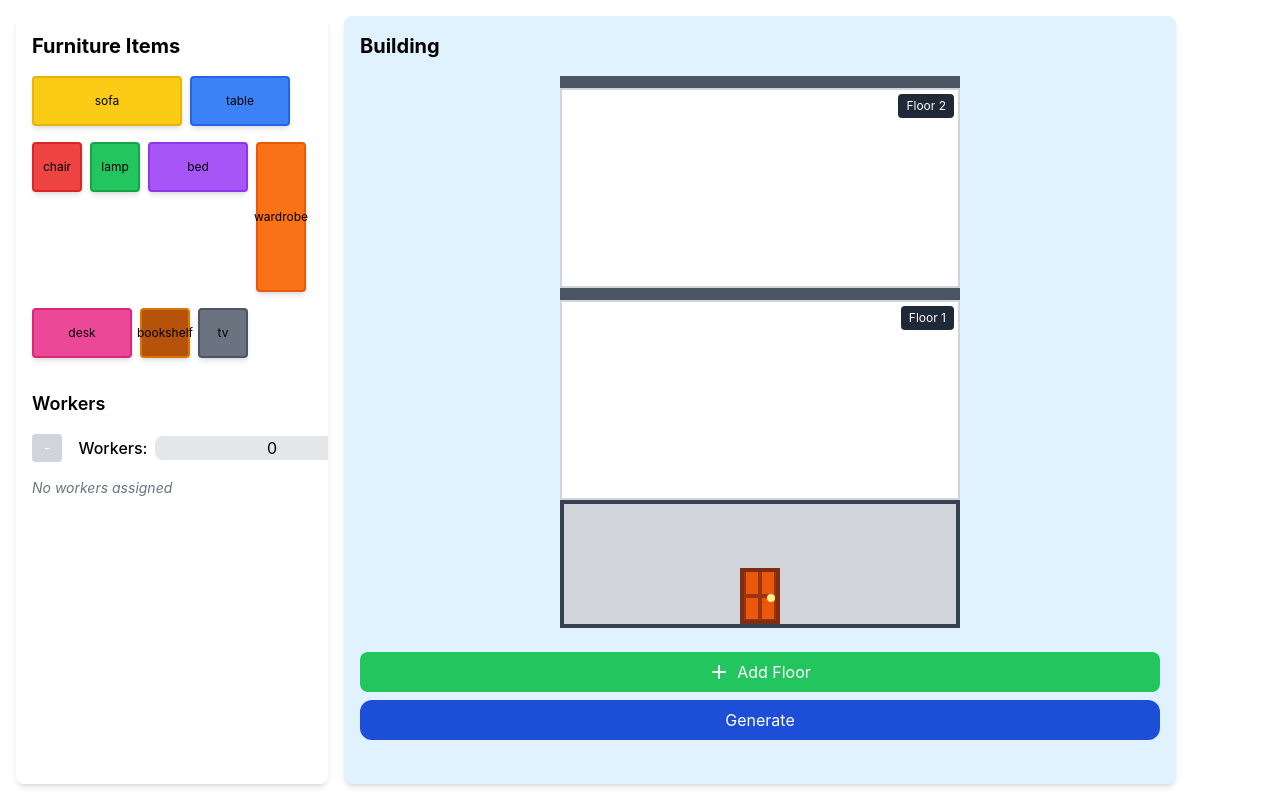
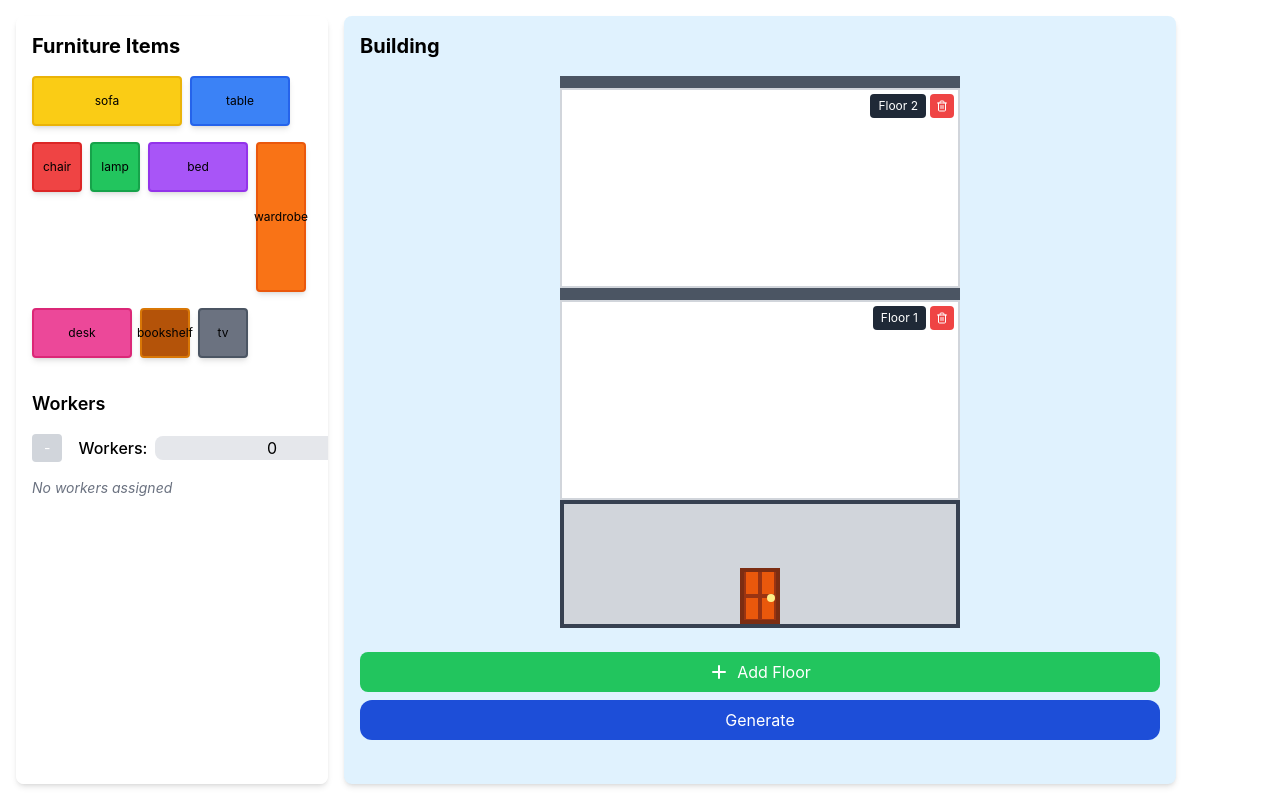
Before and after one commit to ghi-la/ToC-Project-Movers, a React (Create React App) app in the folder frontend/: page / in a window 1280 px wide. Both pictures are taken after a click on the button "Add Floor". Built offline with nearby package versions, Linux system fonts and the light colour scheme.

Commit message:
added delete floors

```diff
--- a/frontend/src/App.tsx
+++ b/frontend/src/App.tsx
@@ -192,6 +192,23 @@ export default function App() {
     setFloors([...floors, { id: newFloorId, objects: [] }]);
   };
 
+  const deleteFloor = (floorId: number) => {
+    if (floors.length <= 1) {
+      console.log("Cannot delete the last floor");
+      return;
+    }
+
+    setFloors(floors.filter((floor) => floor.id !== floorId));
+    setFloors((prevFloors) =>
+      prevFloors.map((floor) => {
+        if (floor.id > floorId) {
+          return { ...floor, id: floor.id - 1 }; // Adjust IDs of remaining floors
+        }
+        return floor;
+      })
+    );
+  };
+
   const addWorker = () => {
     setWorkers(workers + 1);
   };
@@ -343,9 +360,41 @@ export default function App() {
                       onDragOver={(e) => handleDragOver(e, floor.id)}
                       onDragLeave={handleDragLeave}
                     >
-                      {/* Floor label */}
-                      <div className="absolute top-1 right-1 px-2 py-1 rounded text-xs z-40 bg-gray-800 text-white">
-                        Floor {floor.id}
+                      {/* Floor label and delete button */}
+                      <div className="absolute top-1 right-1 flex items-center gap-1 z-40">
+                        <div className="px-2 py-1 rounded text-xs bg-gray-800 text-white">
+                          Floor {floor.id}
+                        </div>
+                        {floors.length > 1 && (
+                          <button
+                            onClick={() => deleteFloor(floor.id)}
+                            className="bg-red-500 hover:bg-red-600 text-white rounded text-xs w-6 h-6 flex items-center justify-center"
+                            title={`Delete Floor ${floor.id}`}
+                          >
+                            <svg
+                              width="12"
+                              height="12"
+                              viewBox="0 0 24 24"
+                              fill="none"
+                              xmlns="http://www.w3.org/2000/svg"
+                            >
+                              <path
+                                d="M3 6h18m-2 0v14a2 2 0 01-2 2H7a2 2 0 01-2-2V6m3 0V4a2 2 0 012-2h4a2 2 0 012 2v2"
+                                stroke="currentColor"
+                                strokeWidth="2"
+                                strokeLinecap="round"
+                                strokeLinejoin="round"
+                              />
+                              <path
+                                d="M10 11v6m4-6v6"
+                                stroke="currentColor"
+                                strokeWidth="2"
+                                strokeLinecap="round"
+                                strokeLinejoin="round"
+                              />
+                            </svg>
+                          </button>
+                        )}
                       </div>
 
                       {/* Grid cells (visible on hover or when dragging) */}
```
